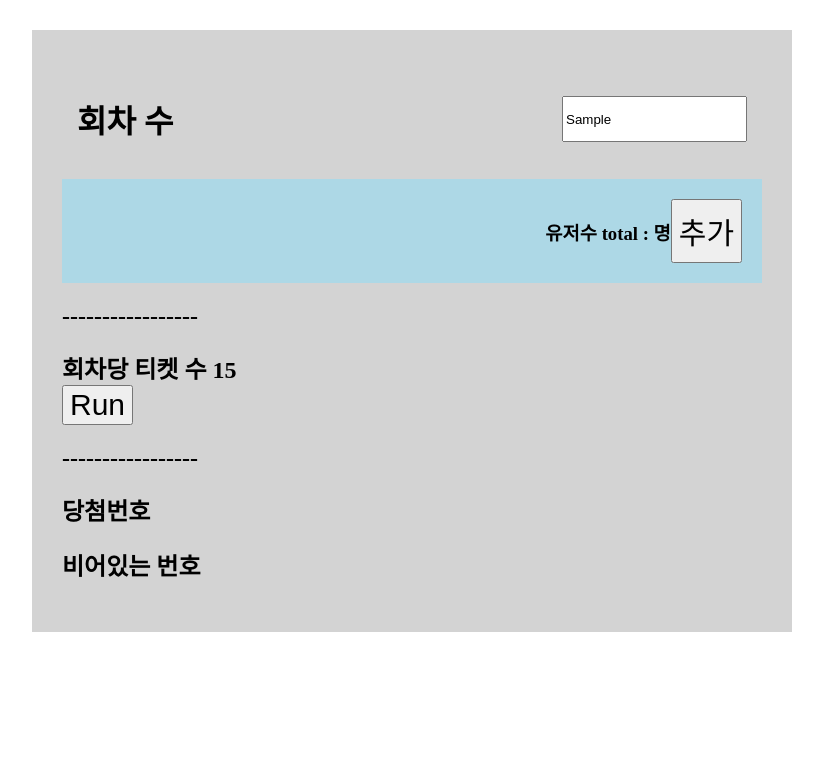
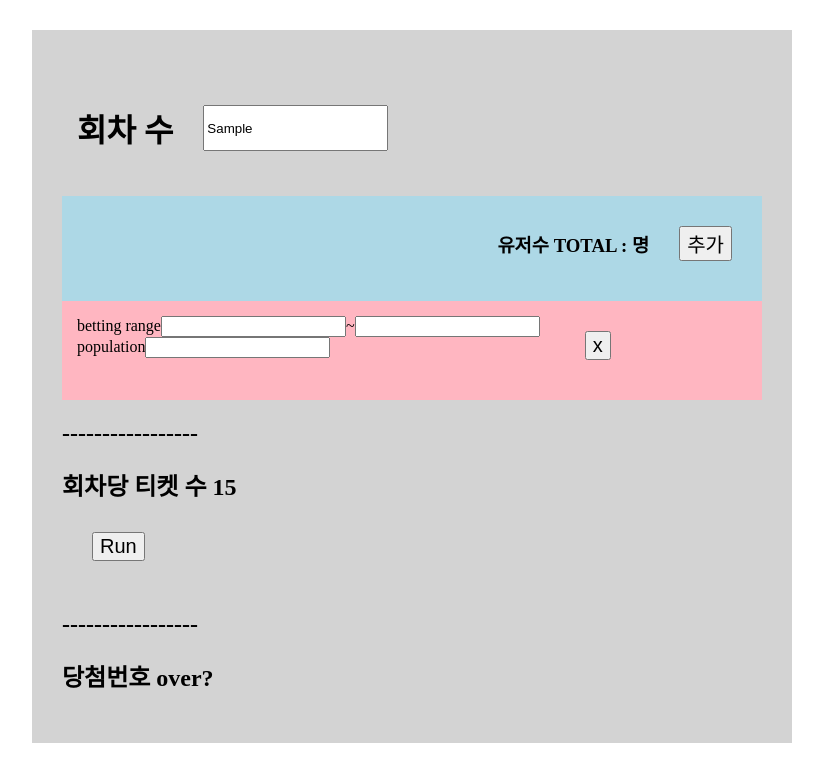
Before and after one commit to bnbnac/event, a React (Create React App) app: page / in a window 1280 px wide. Both pictures are taken after typing "Sample" into the empty fields and a click on the button "추가". Shown: the top 782 px of the page, without its empty margins (6-829 px from the left). Built offline with nearby package versions, Linux system fonts and the light colour scheme.

Commit message:
population input made

```diff
--- a/src/Add.js
+++ b/src/Add.js
@@ -1,25 +1,62 @@
+import { useState } from "react";
 import styled from "styled-components";
+import { RANGE } from "./CONSTANT";
+import Range from "./Range";
 
 const Container = styled.div`
   display: flex;
-  justify-content: right;
-  padding: 20px;
+  flex-direction: column;
   background-color: lightblue;
 `;
 export const Btn = styled.button`
-  /* width: 50px; */
-  font-size: 30px;
+  margin: 30px;
+  font-size: 20px;
+`;
+const Top = styled.div`
+  display: flex;
+  align-items: center;
+  justify-content: right;
+  padding-bottom: 10px;
+`;
+const Row = styled.div`
+  /* display: flex; */
+  align-items: center;
+  padding-bottom: 10px;
+  background-color: lightpink;
+`;
+const Column = styled.div`
+  display: flex;
 `;
 
-const handleOnClick = () => {
-  console.log("clicked");
-};
+// let added = [];
 
 function Add() {
+  let [added, setAdded] = useState([]);
+
+  const handleOnClick = () => {
+    const now = Date.now();
+    setAdded([...added, now]);
+  };
+
   return (
     <Container>
-      <h3>유저수 total : 명</h3>
-      <Btn onClick={() => handleOnClick()}>추가</Btn>
+      <Top>
+        <h3>유저수 TOTAL : 명</h3>
+        <Btn onClick={() => handleOnClick()}>추가</Btn>
+      </Top>
+      <Row id="add">
+        {added.map((id, i) => {
+          console.log(id);
+          return (
+            <div key={id}>
+              <Column>
+                <Range></Range>
+                <Btn>x</Btn>
+              </Column>
+            </div>
+          );
+        })}
+      </Row>
     </Container>
   );
 }
--- a/src/App.js
+++ b/src/App.js
@@ -68,8 +68,7 @@ function App() {
         <Btn onClick={() => run()}>Run</Btn>
       </h2>
       <h2>-----------------</h2>
-      <h2>당첨번호</h2>
-      <h2>비어있는 번호</h2>
+      <h2>당첨번호 over?</h2>
     </Container>
   );
 }
--- /dev/null
+++ b/src/CONSTANT.js
@@ -0,0 +1,2 @@
+export const CYCLIC = "cyclic";
+export const RANGE = "range";
--- a/src/Form.js
+++ b/src/Form.js
@@ -1,21 +1,26 @@
 import styled from "styled-components";
+import { CYCLIC } from "./CONSTANT";
 
 const Container = styled.div`
   display: flex;
   padding: 15px;
-  justify-content: space-between;
+  /* justify-content: space-between; */
   align-items: center;
 `;
 const Input = styled.input`
   color: black;
   height: 40px;
+  margin: 30px;
 `;
 
 function Form({ title }) {
   return (
     <Container>
       <h1>{title}</h1>
-      <Input placeholder="Hi" onChange={(e) => console.log(e.target.value)} />
+      <Input
+        placeholder={title}
+        onChange={(e) => localStorage.setItem(CYCLIC, e.target.value)}
+      />
     </Container>
   );
 }
--- /dev/null
+++ b/src/Range.js
@@ -0,0 +1,25 @@
+import styled from "styled-components";
+import { Btn } from "./Add";
+
+const Container = styled.div`
+  /* display: flex; */
+  padding: 15px;
+  /* justify-content: space-between; */
+  align-items: center;
+`;
+const Row = styled.div``;
+function Range() {
+  return (
+    <Container>
+      <Row>
+        betting range
+        <input></input>~<input></input>
+      </Row>
+      <Row>
+        population<input></input>
+      </Row>
+    </Container>
+  );
+}
+
+export default Range;
```
